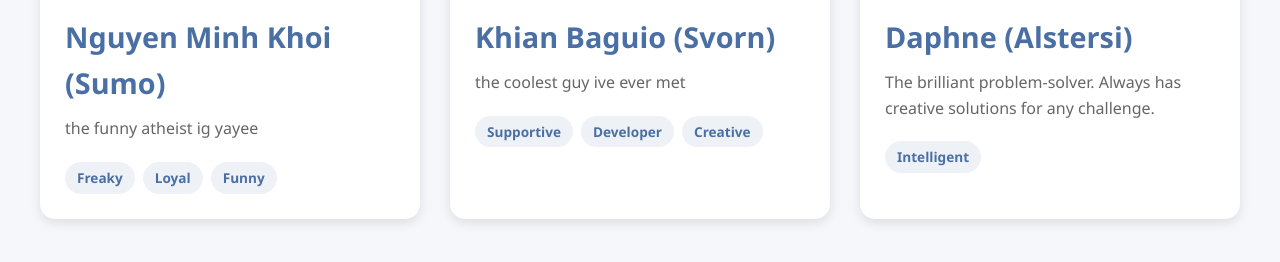
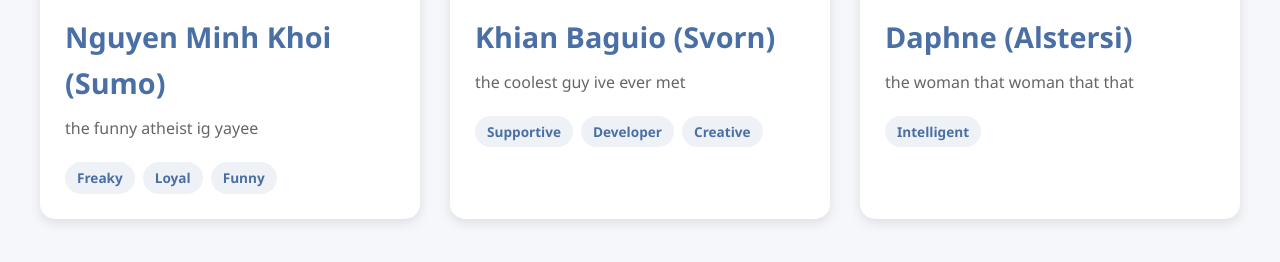
Before and after one commit to thospcos/fucking-coin-flipper, a plain HTML site: page index.html in a window 1280 px wide. Shown: the part 806-1068 px from the top of the page. Drawn offline with Linux system fonts and the light colour scheme.

Commit message:
Update index.html

```diff
--- a/index.html
+++ b/index.html
@@ -334,7 +334,7 @@
                 id: 3,
                 name: "Daphne (Alstersi)",
                 photo: "https://images.unsplash.com/photo-1508214751196-bcfd4ca60f91?ixlib=rb-4.0.3&ixid=M3wxMjA3fDB8MHxwaG90by1wYWdlfHx8fGVufDB8fHx8fA%3D%3D&auto=format&fit=crop&w=300&q=80",
-                description: "The brilliant problem-solver. Always has creative solutions for any challenge.",
+                description: "the woman that woman that that",
                 tags: ["Intelligent"],
                 detail: "i have no words, this person has a boyfriend and im kind of concerned, probably the person if you wanna chat casually with.",
                 memories: "talk about brutal accidents"
```
